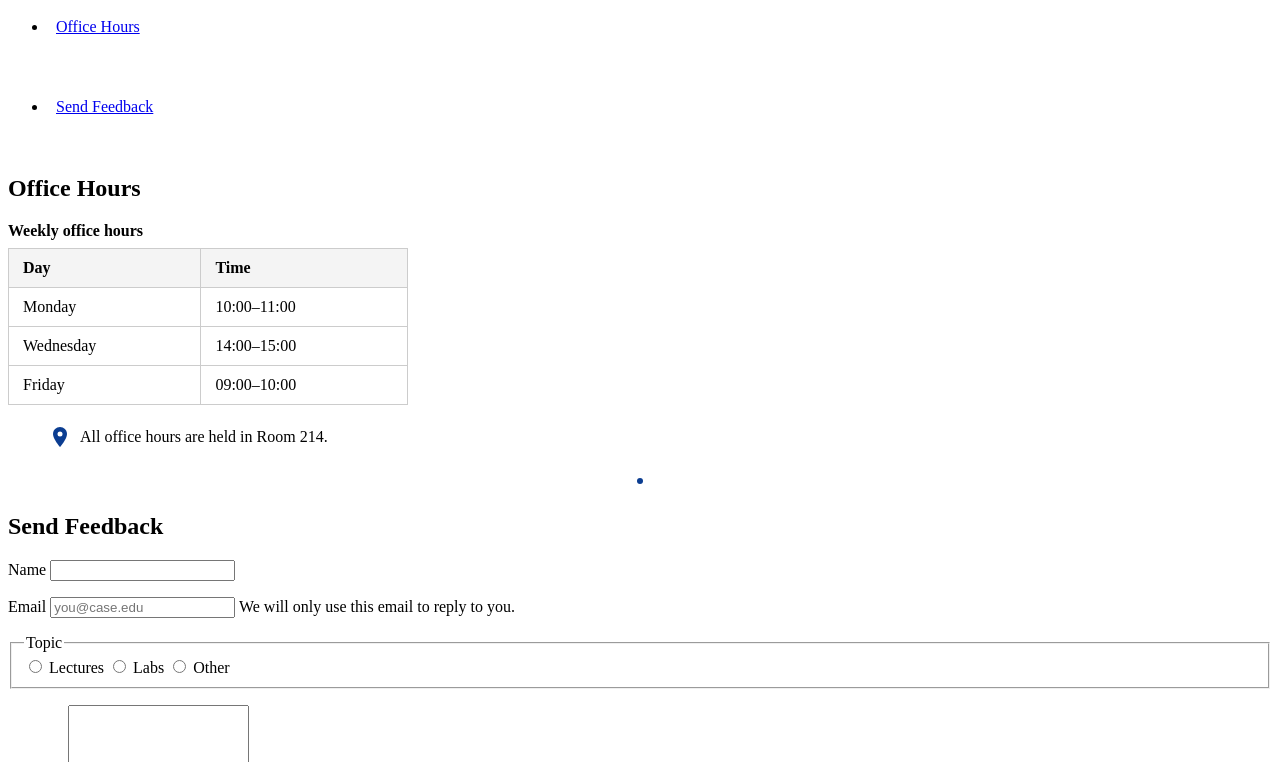
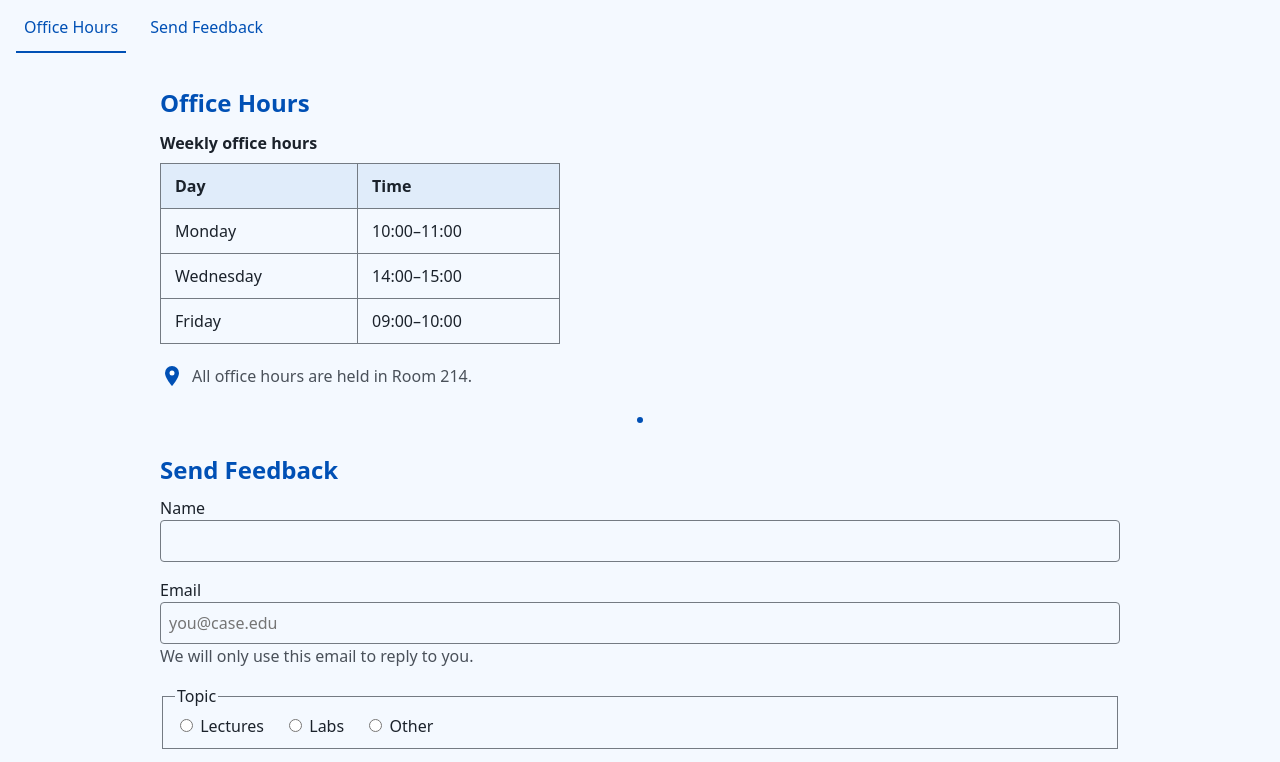
Before and after one commit to samadkhan1263/web-engineering-lab, a website: page public/index.html in a window 1280 px wide. Shown: the part 77-839 px from the top of the page. Drawn offline with Linux system fonts and the light colour scheme.

Commit message:
Lab 03: Cascade layers, design tokens, OKLCH, and accessibility improvements

```diff
--- a/public/index.html
+++ b/public/index.html
@@ -4,7 +4,7 @@
 <head>
   <meta charset="UTF-8" />
   <meta name="viewport" content="width=device-width, initial-scale=1" />
-  <title>Samad - Lab 02 - 2430-0177</title>
+  <title>Samad - Lab 03 - 2430-0177</title>
   <link rel="stylesheet" href="styles.css" />
 </head>
 
@@ -15,8 +15,8 @@
     <h1 id="greeting">Web Engineering Lab</h1>
     <nav>
       <ul>
-        <li><a href="#schedule" aria-current="location">Office Hours</a></li>
-        <li><a href="#feedback">Send Feedback</a></li>
+        <li><a href="#schedule" class="nav-link" aria-current="location">Office Hours</a></li>
+        <li><a href="#feedback" class="nav-link">Send Feedback</a></li>
       </ul>
     </nav>
   </header>
@@ -58,16 +58,15 @@
       <figure>
         <svg role="img" aria-labelledby="pin-title" width="24" height="24" viewBox="0 0 24 24">
           <title id="pin-title">Location pin</title>
-          <path d="M12 2a7 7 0 0 0-7 7c0 5 7 13 7 13s7-8 7-13a7 7 0 0 0-7-7z" fill="#0b3d91" />
+          <path d="M12 2a7 7 0 0 0-7 7c0 5 7 13 7 13s7-8 7-13a7 7 0 0 0-7-7z" fill="currentColor" />
           <circle cx="12" cy="9" r="2.5" fill="#ffffff" />
         </svg>
-        <figcaption>All office hours are held in Room 214.</figcaption>
+        <figcaption class="text-muted">All office hours are held in Room 214.</figcaption>
       </figure>
     </section>
 
-
     <svg aria-hidden="true" width="24" height="24" viewBox="0 0 24 24">
-      <circle cx="12" cy="12" r="3" fill="#0b3d91" />
+      <circle cx="12" cy="12" r="3" fill="currentColor" />
     </svg>
 
     <section id="feedback">
@@ -83,7 +82,7 @@
           <label for="email">Email</label>
           <input type="email" id="email" name="email" autocomplete="email" placeholder="you@case.edu" required
             aria-describedby="email-hint" />
-          <span id="email-hint">We will only use this email to reply to you.</span>
+          <span id="email-hint" class="text-muted">We will only use this email to reply to you.</span>
         </p>
 
         <fieldset>
@@ -101,7 +100,7 @@
           <textarea id="message" name="message" rows="5" required></textarea>
         </p>
 
-        <button type="submit">Send Feedback</button>
+        <button type="submit" aria-label="Send Feedback">Send Feedback</button>
       </form>
     </section>
   </main>
--- a/public/styles.css
+++ b/public/styles.css
@@ -1,39 +1,40 @@
+@layer reset, base, components, utilities;
 
+@layer components {
   a:focus-visible,
   button:focus-visible,
   input:focus-visible,
-textarea:focus-visible
-{
-  outline: 3px solid #0b5fff;
+  textarea:focus-visible {
+    outline: 3px solid var(--color-accent);
     outline-offset: 1px;
   }
 
-.skip-link
-{
+  .skip-link {
     position: absolute;
     left: -9999px;
   }
 
-.skip-link:focus
-{
+  .skip-link:focus {
     left: 10px;
     top: 10px;
     padding: 8px;
-  background: #ffffff;
+    color: var(--color-text);
+    background: var(--color-bg);
   }
 
-nav ul li a
-{
+  nav ul {
+    display: flex;
+    gap: 1rem;
+    list-style: none;
+    padding: 0;
+  }
+
+  nav ul li a {
     display: inline-block;
     min-height: 48px;
     min-width: 48px;
     padding: 12px 8px;
     line-height: 24px;
-}
-
-nav ul li + li
-{
-  margin-top: 8px;
   }
 
   table {
@@ -44,35 +45,176 @@ table {
     margin-bottom: 20px;
   }
 
-  table caption
-  {
+  table caption {
     font-weight: bold;
     margin-bottom: 8px;
     text-align: left;
   }
 
-  th, td
-   {
-    border: 1px solid #ccc;
+  th, td {
+    border: 1px solid var(--color-border);
     padding: 10px 14px;
     text-align: left;
   }
 
-  th
-  {
-    background-color: #f4f4f4;
+  th {
+    background-color: var(--color-surface);
   }
 
-figure
-{
+  figure {
     display: flex;
     align-items: center;
     gap: 8px;
   }
 
-
-main > svg
-{
+  main > svg {
     display: block;
     margin: 20px auto;
   }
+}
+
+@layer reset {
+  *,
+  *::before,
+  *::after {
+    box-sizing: border-box;
+  }
+
+  body, h1, h2, p, figure {
+    margin: 0;
+  }
+}
+
+@layer components {
+  main {
+    max-inline-size: 60rem;
+    margin-inline: auto;
+    padding-block: 1rem;
+  }
+}
+
+@layer components {
+  form p {
+    margin-block: 0.5rem 1rem;
+  }
+}
+
+@layer components {
+  a[aria-current="location"] {
+    border-block-end: 2px solid currentColor;
+  }
+}
+
+@layer components {
+  :where(nav ul li) a {
+    color: var(--color-accent);
+    text-decoration: none;
+  }
+}
+
+@layer base {
+  :root {
+    --space: 1rem;
+    --color-bg: #f4f9ff;
+    --color-text: #1b222b;
+    --color-accent: #0050b5;
+  }
+
+  body {
+    color: var(--color-text);
+    background: var(--color-bg);
+    padding: var(--space);
+  }
+
+  h1, h2 {
+    color: var(--color-accent);
+  }
+
+  a {
+    color: var(--color-accent);
+  }
+}
+
+@layer base {
+  body {
+    font-family: system-ui, sans-serif;
+    line-height: 1.5;
+  }
+
+  input, textarea, button {
+    font: inherit;
+  }
+}
+
+@layer base {
+  :root {
+    --color-bg: oklch(98% 0.01 255);
+    --color-text: oklch(25% 0.02 255);
+    --color-accent: oklch(45% 0.18 255);
+
+    --color-surface: color-mix(in oklch, var(--color-bg) 92%, var(--color-accent));
+    --color-border: color-mix(in oklch, var(--color-text) 55%, var(--color-bg));
+  }
+}
+
+@layer utilities {
+  .text-muted {
+    color: color-mix(in oklch, var(--color-text) 75%, var(--color-bg));
+  }
+}
+
+@layer components {
+  label {
+    display: block;
+  }
+
+  input[type="text"],
+  input[type="email"],
+  textarea {
+    inline-size: 100%;
+    padding: 0.5rem;
+    color: inherit;
+    background: var(--color-bg);
+    border: 1px solid var(--color-border);
+    border-radius: 0.25rem;
+  }
+
+  fieldset {
+    margin-block: 1rem;
+    border: 1px solid var(--color-border);
+  }
+
+  fieldset label {
+    display: inline;
+    margin-inline-end: 1rem;
+  }
+}
+
+@layer base {
+  :root {
+    color-scheme: light dark;
+
+    --color-bg: light-dark(oklch(98% 0.01 255), oklch(20% 0.02 255));
+    --color-text: light-dark(oklch(25% 0.02 255), oklch(94% 0.01 255));
+    --color-accent: light-dark(oklch(45% 0.18 255), oklch(75% 0.12 255));
+  }
+}
+
+@layer components {
+  button {
+    padding: 0.6rem 1.5rem;
+    color: var(--color-bg);
+    background: var(--color-accent);
+    border: 0;
+    border-radius: 0.25rem;
+    cursor: pointer;
+  }
+
+  button:hover {
+    background: color-mix(in oklch, var(--color-accent), black 15%);
+  }
+
+  svg {
+    color: var(--color-accent);
+  }
+}
```
Lines whose indentation alone changed are shown as unchanged.
